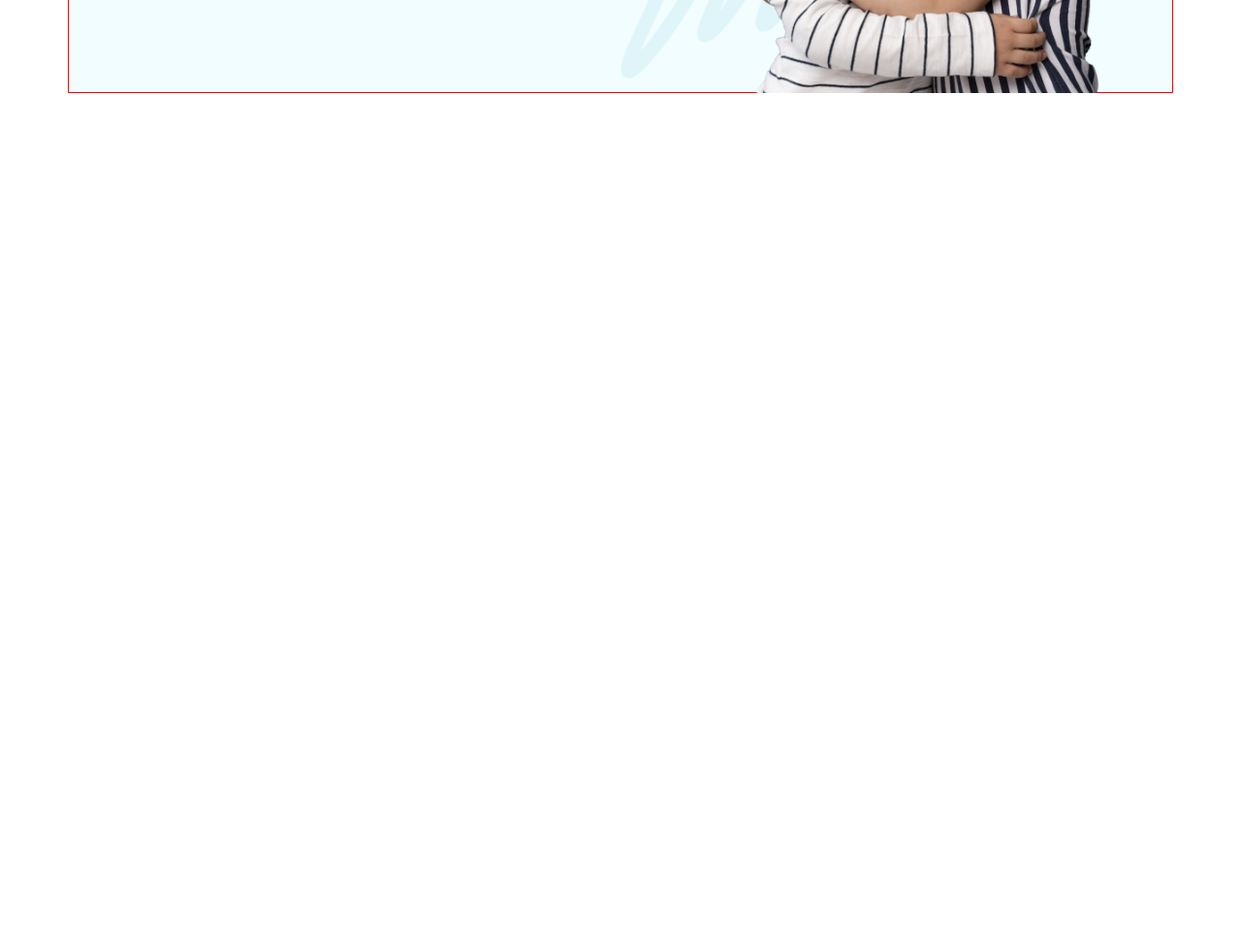
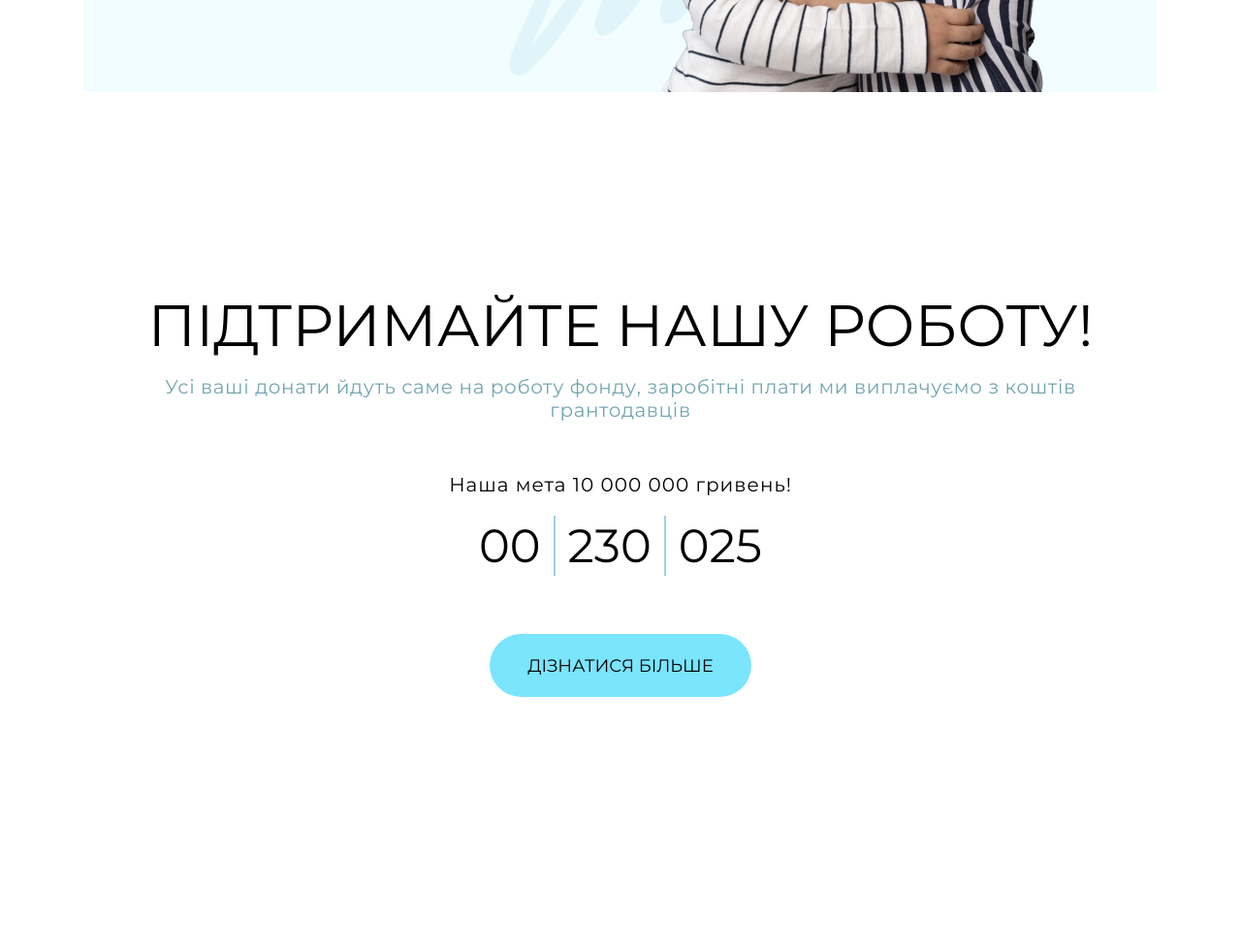
Before and after one commit to AcceleratorMX/freshcode-landing, a plain HTML site: page index.html in a window 1280 px wide. Shown: the part 3462-4440 px from the top of the page at 97% size. Before the commit the page ends 3762 px from the top, so only its background shows below. Drawn offline with Linux system fonts and the light colour scheme.

Commit message:
sponsorship section

```diff
--- a/css/style.css
+++ b/css/style.css
@@ -8,12 +8,17 @@ body {
   line-height: 20px;
 }
 
+section:not(:nth-child(3)) {
+  height: 100vh;
+}
+
 .buttons {
   display: inline-block;
   font-size: 0.9em;
   text-transform: uppercase;
   padding: 1.25em 2.2em;
   border-radius: 4.8em;
+  background-color: #7AE5FD;
 }
 
 .buttons:hover,
@@ -52,12 +57,12 @@ body {
 
 .menu-item:last-child {
   margin-left: 1.4em;
-  background-color: #7AE5FD;
+
 }
 /* #endregion */
 /* region main */
 .main {
-  padding-top: 145px;
+  padding-top: 7.25em;
   height: 100vh;
 }
 
@@ -66,7 +71,6 @@ body {
   background-repeat: no-repeat;
   background-size: cover;
   width: 100%;
-  height: 100vh;
   display: flex;
   align-items: center;
 }
@@ -99,7 +103,6 @@ body {
 }
 
 .section-description {
-  height: 100vh;
   display: flex;
   justify-content: center;
   align-items: center;
@@ -123,7 +126,7 @@ body {
   letter-spacing: 0.02em;
 }
 
-.description_note {
+.description_text {
   margin-top: 0.5em;
   line-height: 1.2em;
   color: #73A6B1;
@@ -189,13 +192,13 @@ body {
 }
 
 .our-mission_container {
-  padding: 0 3.5em;
+  padding: 0 4.35em;
   position: relative;
+  width: 100%;
 }
 
 .our-mission_content {
   padding: 0 3.1em;
-  border: 1px solid red;
   background-color: #F1FDFF;
 }
 
@@ -210,7 +213,68 @@ body {
 .our-mission_image {
   position: absolute;
   bottom: 0;
-  right: 0;
-  width: 50%;
+  right: 2em;
+  width: 35.75em;
 }
+
+.section-sponsorship {
+  display: flex;
+  flex-direction: column;
+  align-items: center;
+  gap: 2.75em;
+}
+
+.sponsorship-text_container {
+  max-width: 51.65em;
+  text-align: center;
+}
+
+.sponsorship-text_title {
+  font-size: 3em;
+  line-height: 1.2em;
+  text-transform: uppercase;
+}
+
+.sponsorship-text {
+  margin-top: 0.75em;
+  line-height: 1.2em;
+  color: #73A6B1;
+  letter-spacing: 0.03em;
+}
+
+.sponsorship-money_container {
+  max-width: 22em;
+  text-align: center;
+}
+
+.sponsorship-money_title {
+  font-size: 1.35;
+  letter-spacing: 0.05em;
+  margin-bottom: 0.85em;
+}
+
+.sponsorship-money_counter {
+  display: flex;
+  justify-content: center;
+  align-items: center;
+  gap: 0.65em;
+  padding: 0.25em;
+}
+
+.counter_numbers {
+  font-size: 3rem;
+}
+
+.counter_separator {
+  background-color: #9AD2DE;
+  width: 0.1em;
+  height: 3.1em;
+}
+
+.section-contacts {
+  background-color: #F9FADF;
+  padding: 0 3.5em;
+}
+
+
 /*  #endregion */
--- a/index.html
+++ b/index.html
@@ -46,7 +46,7 @@
           <p class="description_subtitle">
             Наша мета – психологічна та гуманітарна допомога українцям
           </p>
-          <p class="description_note">
+          <p class="description_text">
             Кожен, хто звернеться, отримає допомогу, яка у наших силах
           </p>
         </div>
@@ -100,7 +100,28 @@
           </div>
         </div>
       </section>
+
+      <section class="section-sponsorship" id="contacts">
+        <div class="sponsorship-text_container">
+          <h2 class="sponsorship-text_title">підтримайте нашу роботу!</h2>
+          <p class="sponsorship-text">Усі ваші донати йдуть саме на роботу фонду, заробітні плати ми виплачуємо з коштів грантодавців</p>
+        </div>
+
+        <div class="sponsorship-money_container">
+          <h3 class="sponsorship-money_title">Наша мета 10 000 000 гривень!</h3>
+          <ul class="sponsorship-money_counter">
+            <li class="counter_numbers">00</li>
+            <li class="counter_separator"></li>
+            <li class="counter_numbers">230</li>
+            <li class="counter_separator"></li>
+            <li class="counter_numbers">025</li>
+          </ul>
+        </div>
+
+        <a href="#" class="sponsorship_button buttons">дізнатися більше</a>
+      </section>
+
+      <section class="section-contacts"></section>
     </main>
-    <footer class="footer"></footer>
   </body>
 </html>
```
